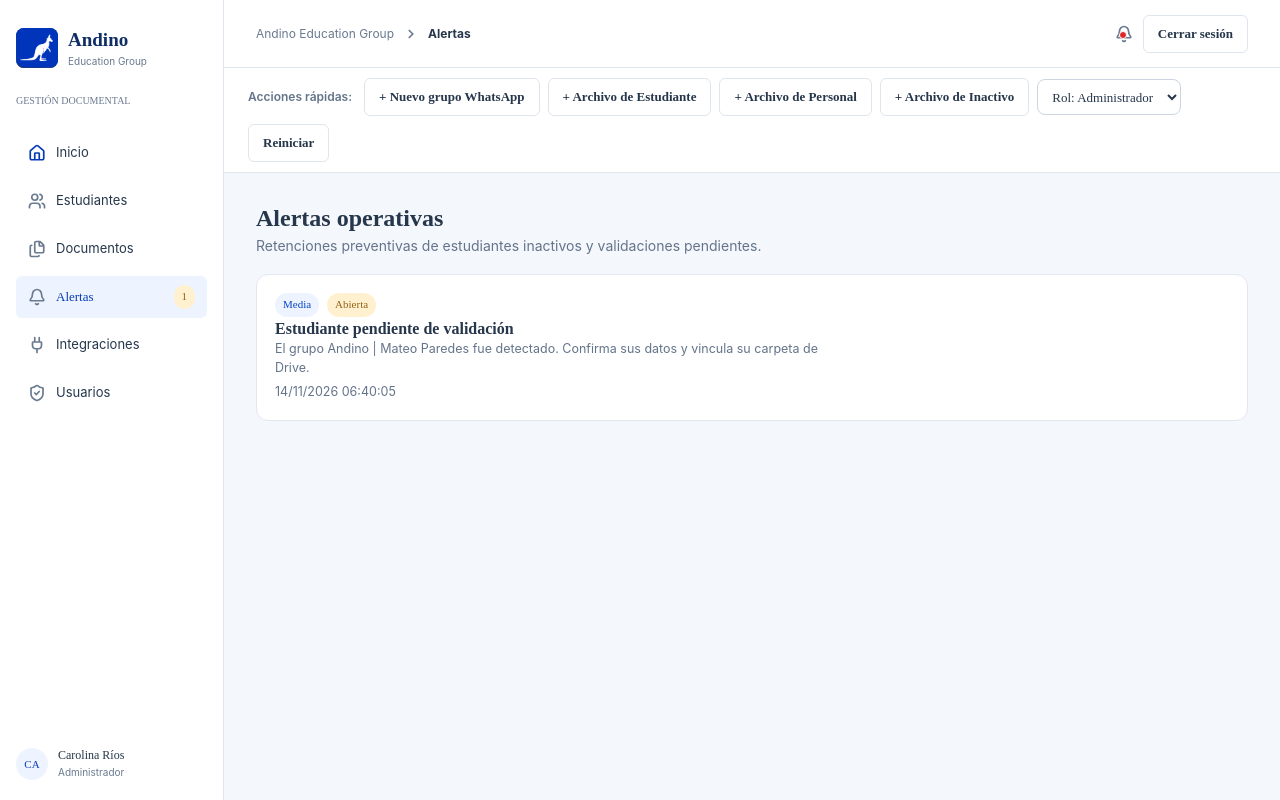
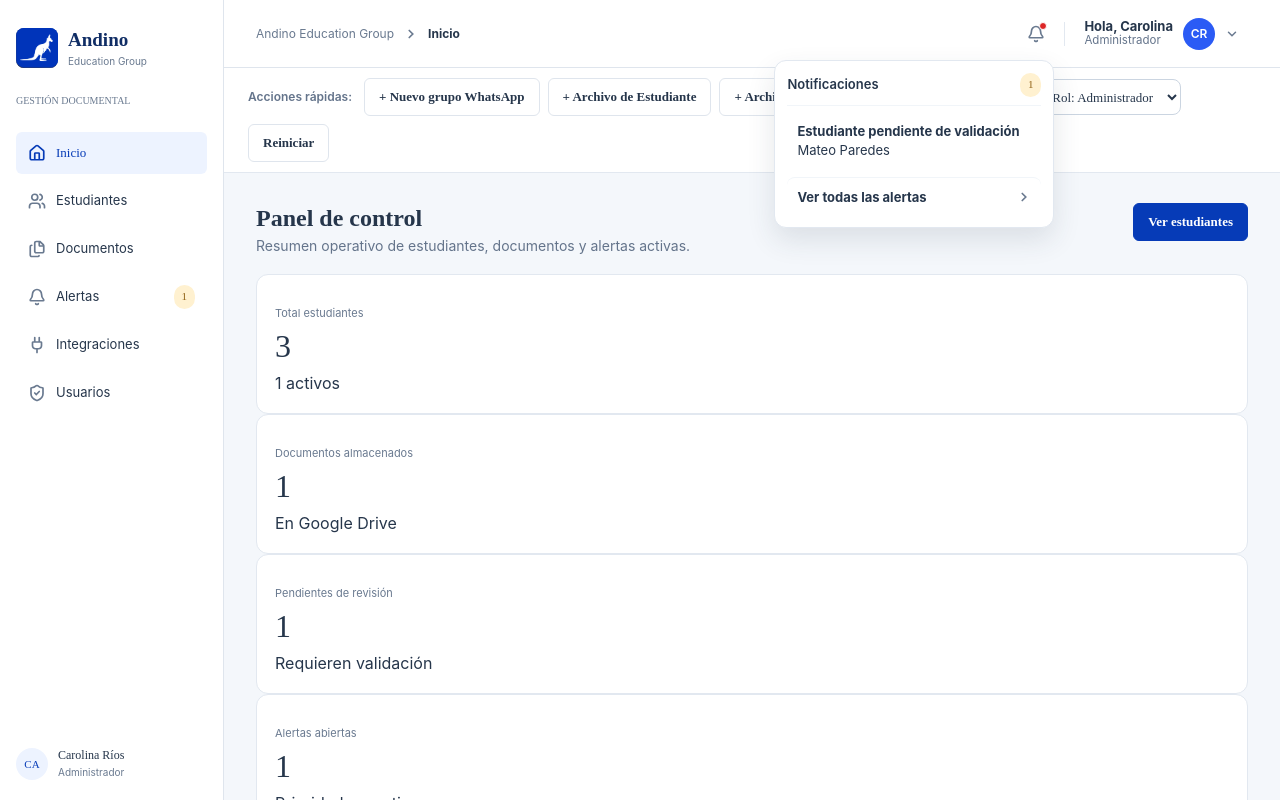
Before and after one commit to PaulBendezuTorres/AndinoEducationGroup, a React (Vite) app: page / in a window 1280 px wide. Both pictures are taken after a click on the button "Notificaciones". Shown: the top 800 px of the page. Built offline with nearby package versions, Linux system fonts and the light colour scheme; a web font is replaced by a local one.

Commit message:
UI: restaurar layout de Login, dropdown de notificaciones y menú de usuario en topbar

```diff
--- a/src/App.tsx
+++ b/src/App.tsx
@@ -89,8 +89,17 @@ function Shell({
   breadcrumb: string;
   children: ReactNode;
 }) {
-  const { toast, clearToast, alerts, logout } = useAppStore();
-  const openAlerts = alerts.filter((a) => a.status === "Abierta").length;
+  const { toast, clearToast, alerts, logout, currentUser, role } = useAppStore();
+  const [openMenu, setOpenMenu] = useState<"none" | "notif" | "user">("none");
+  const openAlerts = alerts.filter((a) => a.status === "Abierta");
+  const firstName = (currentUser?.name ?? "Usuario").split(" ")[0];
+  const initials = (currentUser?.name ?? role)
+    .split(" ")
+    .slice(0, 2)
+    .map((p) => p[0])
+    .join("")
+    .toUpperCase();
+
   return (
     <div className="app-shell">
       <Sidebar page={page} go={go} />
@@ -102,18 +111,108 @@ function Shell({
             <strong>{breadcrumb}</strong>
           </div>
           <div className="topbar-actions">
-            <button type="button" className="icon-btn" onClick={() => go("alerts")} aria-label="Alertas">
+            <div className="menu-anchor">
+              <button
+                type="button"
+                className="icon-btn"
+                onClick={() => setOpenMenu(openMenu === "notif" ? "none" : "notif")}
+                aria-label="Notificaciones"
+              >
                 <Icon name="bell" />
-              {openAlerts > 0 && <span className="notif-dot" />}
+                {openAlerts.length > 0 && <span className="notif-dot" />}
               </button>
-            <Button
+              {openMenu === "notif" && (
+                <div className="dropdown-panel">
+                  <div className="dropdown-head">
+                    <span>Notificaciones</span>
+                    <Badge tone={openAlerts.length > 0 ? "amber" : "green"}>
+                      {openAlerts.length}
+                    </Badge>
+                  </div>
+                  {openAlerts.length === 0 ? (
+                    <p className="sub">No tienes notificaciones pendientes.</p>
+                  ) : (
+                    <div className="stack">
+                      {openAlerts.slice(0, 3).map((a) => (
+                        <button
+                          type="button"
+                          key={a.id}
+                          className="dropdown-item"
                           onClick={() => {
+                            setOpenMenu("none");
+                            go("alerts");
+                          }}
+                        >
+                          <div>
+                            <strong>{a.title}</strong>
+                            <div className="sub">{a.studentName}</div>
+                          </div>
+                        </button>
+                      ))}
+                    </div>
+                  )}
+                  <button
+                    type="button"
+                    className="dropdown-item"
+                    style={{ marginTop: 8, borderTop: "1px solid #f1f5f9", paddingTop: 10 }}
+                    onClick={() => {
+                      setOpenMenu("none");
+                      go("alerts");
+                    }}
+                  >
+                    <strong>Ver todas las alertas</strong>
+                    <Icon name="chevron" size={14} />
+                  </button>
+                </div>
+              )}
+            </div>
+
+            <span className="topbar-divider" />
+
+            <div className="menu-anchor">
+              <button
+                type="button"
+                className="user-trigger"
+                onClick={() => setOpenMenu(openMenu === "user" ? "none" : "user")}
+              >
+                <div className="user-trigger-text">
+                  <strong>Hola, {firstName}</strong>
+                  <small>{role}</small>
+                </div>
+                <span className="avatar-circle">{initials}</span>
+                <Icon name="down" size={14} />
+              </button>
+              {openMenu === "user" && (
+                <div className="dropdown-panel narrow">
+                  <div className="dropdown-head">
+                    <div>
+                      <div>{currentUser?.name}</div>
+                      <small className="sub">{currentUser?.email}</small>
+                    </div>
+                  </div>
+                  <button
+                    type="button"
+                    className="dropdown-item"
+                    onClick={() => {
+                      setOpenMenu("none");
+                    }}
+                  >
+                    Configuración de usuario
+                  </button>
+                  <button
+                    type="button"
+                    className="dropdown-item danger"
+                    onClick={() => {
+                      setOpenMenu("none");
                       logout();
                       go("login");
                     }}
                   >
                     Cerrar sesión
-            </Button>
+                  </button>
+                </div>
+              )}
+            </div>
           </div>
         </header>
         <SprintBar go={go} />
@@ -140,13 +239,15 @@ function Login({ go }: { go: (p: Page) => void }) {
 
   return (
     <div className="login-page">
-      <section className="login-brand">
+      <section className="login-story">
         <Brand large />
+        <div className="login-copy">
           <h1>Gestión documental automatizada para asesoría académica</h1>
           <p>
             Centraliza los expedientes de WhatsApp Business, clasifica documentos con IA y resguarda
             cada archivo en Google Drive con trazabilidad completa.
           </p>
+        </div>
       </section>
       <section className="login-access">
         {mode === "login" ? (
--- a/src/index.css
+++ b/src/index.css
@@ -1473,3 +1473,125 @@ dd {
   background: #dc2626;
   border: 1.5px solid #ffffff;
 }
+
+/* Notificaciones y menú de usuario en topbar */
+.icon-btn {
+  position: relative;
+  width: 36px;
+  height: 36px;
+  display: inline-flex;
+  align-items: center;
+  justify-content: center;
+  border-radius: 8px;
+  border: 1px solid transparent;
+  background: transparent;
+}
+.icon-btn:hover {
+  background: #f4f7fb;
+}
+.notif-dot {
+  position: absolute;
+  top: 5px;
+  right: 6px;
+  width: 8px;
+  height: 8px;
+  border-radius: 999px;
+  background: #dc2626;
+  border: 1.5px solid #ffffff;
+}
+.topbar-divider {
+  width: 1px;
+  height: 24px;
+  background: #e2e8f0;
+}
+.menu-anchor {
+  position: relative;
+}
+.user-trigger {
+  display: inline-flex;
+  align-items: center;
+  gap: 10px;
+  padding: 4px 8px;
+  border-radius: 10px;
+  border: 1px solid transparent;
+  background: transparent;
+  text-align: left;
+}
+.user-trigger:hover {
+  background: #f4f7fb;
+}
+.user-trigger-text {
+  display: flex;
+  flex-direction: column;
+  line-height: 1.2;
+}
+.user-trigger-text strong {
+  font-size: 13px;
+  color: #26364b;
+}
+.user-trigger-text small {
+  font-size: 11.5px;
+  color: #64748b;
+}
+.avatar-circle {
+  width: 32px;
+  height: 32px;
+  border-radius: 999px;
+  background: #2b5bf5;
+  color: #ffffff;
+  font-size: 12px;
+  font-weight: 600;
+  display: inline-flex;
+  align-items: center;
+  justify-content: center;
+}
+.dropdown-panel {
+  position: absolute;
+  top: calc(100% + 8px);
+  right: 0;
+  z-index: 40;
+  width: 280px;
+  background: #ffffff;
+  border: 1px solid #e2e8f0;
+  border-radius: 12px;
+  box-shadow: 0 12px 28px rgba(38, 54, 75, 0.12);
+  padding: 12px;
+}
+.dropdown-panel.narrow {
+  width: 220px;
+}
+.dropdown-head {
+  display: flex;
+  justify-content: space-between;
+  align-items: center;
+  padding-bottom: 8px;
+  margin-bottom: 8px;
+  border-bottom: 1px solid #f1f5f9;
+  font-size: 13px;
+  font-weight: 600;
+  color: #26364b;
+}
+.dropdown-item {
+  width: 100%;
+  text-align: left;
+  padding: 8px 10px;
+  border-radius: 8px;
+  border: 0;
+  background: transparent;
+  color: #26364b;
+  font-size: 13px;
+  display: flex;
+  align-items: center;
+  justify-content: space-between;
+}
+.dropdown-item:hover {
+  background: #f4f7fb;
+}
+.dropdown-item.danger {
+  color: #b91c1c;
+}
+@media (max-width: 768px) {
+  .user-trigger-text {
+    display: none;
+  }
+}
```
Lines whose indentation alone changed are shown as unchanged.
